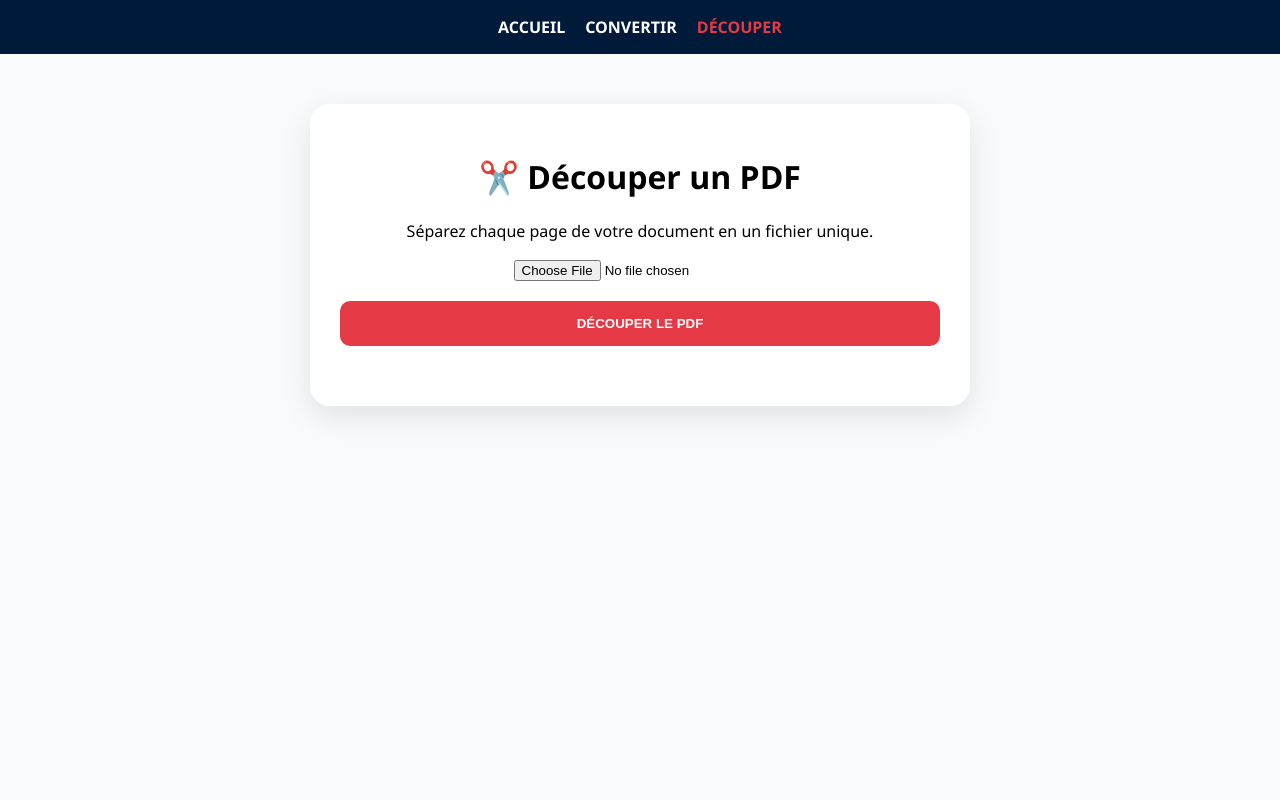
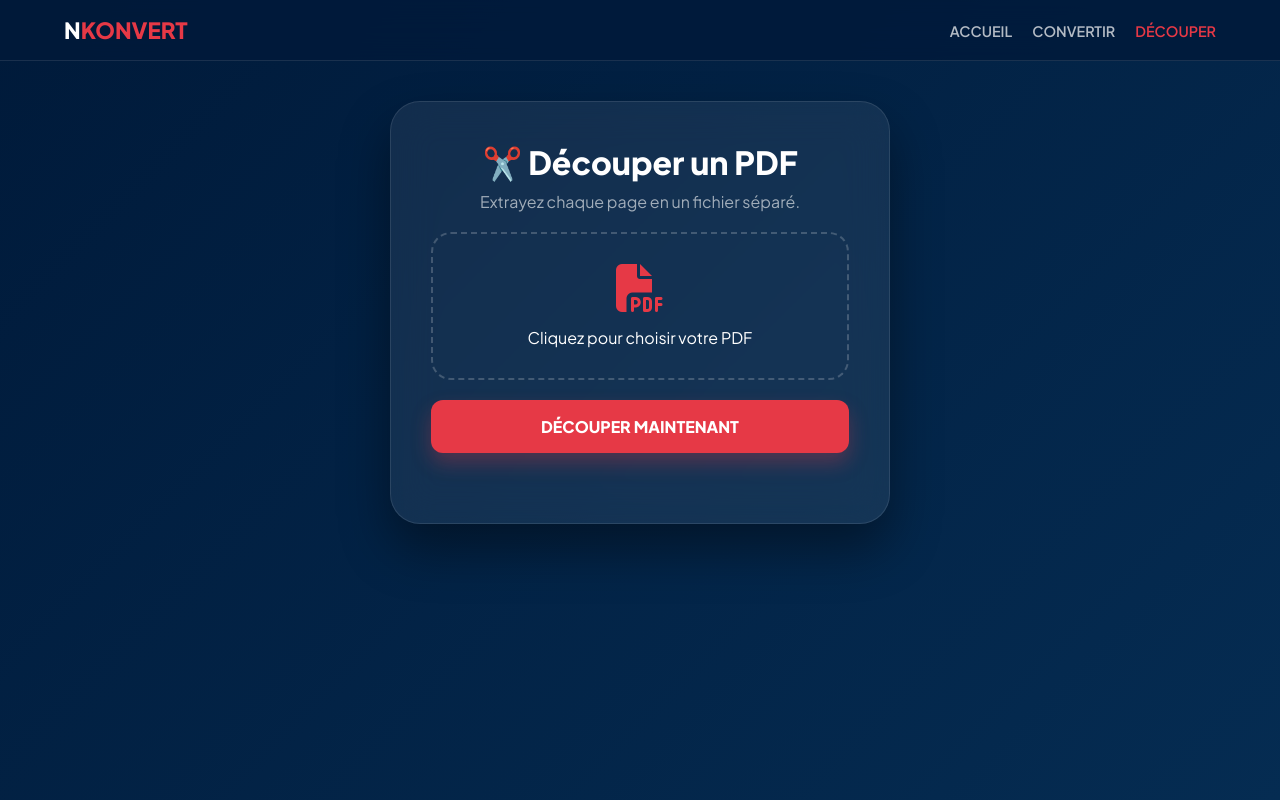
Before and after one commit to Reygreekk/nkonvert, a Flask app: page /split_pdf in a window 1280 px wide. Run offline with Flask 3, Linux system fonts and the light colour scheme.

Commit message:
decoupage.html

```diff
--- a/templates/decoupage.html
+++ b/templates/decoupage.html
@@ -5,49 +5,200 @@
     <meta name="viewport" content="width=device-width, initial-scale=1.0">
     <title>Découper PDF | NKONVERT</title>
     <link rel="stylesheet" href="https://cdnjs.cloudflare.com/ajax/libs/font-awesome/6.4.0/css/all.min.css">
+    <link href="https://fonts.googleapis.com/css2?family=Plus+Jakarta+Sans:wght@400;600;800&display=swap" rel="stylesheet">
     <style>
-        /* Utilise le même CSS que tes autres pages pour la cohérence */
-        :root { --red: #E63946; --dark: #00234E; --blue: #457B9D; }
-        body { font-family: 'Segoe UI', sans-serif; background: #F8FAFC; margin: 0; text-align: center; }
-        .main-nav { background: #001A3A; padding: 1rem; display: flex; justify-content: center; gap: 20px; }
-        .main-nav a { color: white; text-decoration: none; font-weight: bold; }
-        .card { background: white; max-width: 600px; margin: 50px auto; padding: 30px; border-radius: 20px; box-shadow: 0 10px 30px rgba(0,0,0,0.1); }
-        .btn { background: var(--red); color: white; border: none; padding: 15px 30px; border-radius: 10px; cursor: pointer; font-weight: bold; width: 100%; }
-        .page-item { display: flex; justify-content: space-between; padding: 10px; border-bottom: 1px solid #eee; }
-        .dl-link { color: var(--blue); text-decoration: none; font-weight: bold; }
+        :root {
+            --primary: #E63946; /* Rouge pour le découpage */
+            --dark: #001A3A;
+            --glass: rgba(255, 255, 255, 0.07);
+        }
+
+        * { margin: 0; padding: 0; box-sizing: border-box; font-family: 'Plus Jakarta Sans', sans-serif; }
+
+        body {
+            background: linear-gradient(135deg, #001A3A 0%, #052c52 100%);
+            min-height: 100vh;
+            color: white;
+            display: flex;
+            flex-direction: column;
+        }
+
+        /* BARRE DE NAVIGATION RESPONSIVE */
+        .navbar {
+            background: rgba(0, 26, 58, 0.8);
+            backdrop-filter: blur(15px);
+            padding: 1rem 5%;
+            display: flex;
+            justify-content: space-between;
+            align-items: center;
+            border-bottom: 1px solid rgba(255, 255, 255, 0.1);
+        }
+
+        .logo { font-weight: 800; font-size: 1.4rem; color: white; text-decoration: none; }
+        .logo span { color: var(--primary); }
+
+        .nav-links { display: flex; gap: 20px; list-style: none; }
+        .nav-links a {
+            color: rgba(255,255,255,0.7);
+            text-decoration: none;
+            font-weight: 600;
+            font-size: 0.9rem;
+            transition: 0.3s;
+        }
+        .nav-links a:hover { color: var(--primary); }
+
+        /* CONTENU */
+        .container { flex: 1; padding: 40px 20px; display: flex; justify-content: center; align-items: flex-start; }
+
+        .card {
+            background: var(--glass);
+            backdrop-filter: blur(20px);
+            border: 1px solid rgba(255, 255, 255, 0.1);
+            max-width: 500px;
+            width: 100%;
+            padding: 40px;
+            border-radius: 30px;
+            text-align: center;
+            box-shadow: 0 25px 50px rgba(0,0,0,0.4);
+        }
+
+        .upload-area {
+            border: 2px dashed rgba(255,255,255,0.2);
+            padding: 30px;
+            border-radius: 20px;
+            margin: 20px 0;
+            cursor: pointer;
+            transition: 0.3s;
+        }
+
+        .upload-area:hover { border-color: var(--primary); background: rgba(230, 57, 70, 0.05); }
+
+        .btn-action {
+            background: var(--primary);
+            color: white;
+            border: none;
+            padding: 16px 30px;
+            border-radius: 12px;
+            width: 100%;
+            font-weight: 700;
+            font-size: 1rem;
+            cursor: pointer;
+            transition: 0.3s;
+            box-shadow: 0 10px 20px rgba(230, 57, 70, 0.3);
+        }
+
+        .btn-action:hover { transform: translateY(-3px); box-shadow: 0 15px 25px rgba(230, 57, 70, 0.4); }
+
+        /* RÉSULTATS (LISTE DES PAGES) */
+        #result-list { margin-top: 30px; max-height: 300px; overflow-y: auto; text-align: left; }
+
+        .page-item {
+            background: rgba(255,255,255,0.05);
+            padding: 15px;
+            border-radius: 12px;
+            margin-bottom: 10px;
+            display: flex;
+            justify-content: space-between;
+            align-items: center;
+            border: 1px solid rgba(255,255,255,0.05);
+        }
+
+        .dl-link {
+            background: #2D3748;
+            color: white;
+            text-decoration: none;
+            padding: 6px 12px;
+            border-radius: 8px;
+            font-size: 0.8rem;
+            font-weight: bold;
+            transition: 0.2s;
+        }
+
+        .dl-link:hover { background: #4A5568; }
+
+        /* MOBILE OPTIMIZATION */
+        @media (max-width: 600px) {
+            .navbar { flex-direction: column; gap: 15px; text-align: center; }
+            .card { padding: 30px 20px; }
+            h1 { font-size: 1.5rem; }
+        }
     </style>
 </head>
 <body>
-    <nav class="main-nav">
-        <a href="/">ACCUEIL</a>
-        <a href="/convert_page">CONVERTIR</a>
-        <a href="/split_pdf" style="color: var(--red);">DÉCOUPER</a>
+
+    <nav class="navbar">
+        <a href="/" class="logo">N<span>KONVERT</span></a>
+        <ul class="nav-links">
+            <li><a href="/">ACCUEIL</a></li>
+            <li><a href="/convert_page">CONVERTIR</a></li>
+            <li><a href="/split_pdf" style="color: var(--primary);">DÉCOUPER</a></li>
+        </ul>
     </nav>
-    <div class="card">
-        <h1>✂️ Découper un PDF</h1>
-        <p>Séparez chaque page de votre document en un fichier unique.</p>
-        <input type="file" id="pdfInput" accept=".pdf" style="margin-bottom: 20px;">
-        <button class="btn" onclick="splitPDF()">DÉCOUPER LE PDF</button>
-        <div id="result-list" style="margin-top: 30px;"></div>
+
+    <div class="container">
+        <div class="card">
+            <h1>✂️ Découper un PDF</h1>
+            <p style="opacity: 0.6; margin-top: 8px;">Extrayez chaque page en un fichier séparé.</p>
+
+            <div class="upload-area" onclick="document.getElementById('pdfInput').click()">
+                <i class="fas fa-file-pdf fa-3x" style="color: var(--primary); margin-bottom: 15px;"></i>
+                <p id="file-label">Cliquez pour choisir votre PDF</p>
+                <input type="file" id="pdfInput" accept=".pdf" hidden onchange="updateLabel()">
+            </div>
+
+            <button class="btn-action" onclick="splitPDF()">DÉCOUPER MAINTENANT</button>
+
+            <div id="result-list"></div>
+        </div>
     </div>
 
     <script>
+        // Met à jour le texte quand un fichier est choisi
+        function updateLabel() {
+            const file = document.getElementById('pdfInput').files[0];
+            if(file) document.getElementById('file-label').innerText = file.name;
+        }
+
         async function splitPDF() {
-            const file = document.getElementById('pdfInput').files[0];
-            if(!file) return alert("Choisis un PDF !");
-            const fd = new FormData(); fd.append('file', file);
+            const fileInput = document.getElementById('pdfInput');
+            const file = fileInput.files[0];
+            const list = document.getElementById('result-list');
 
-            const res = await fetch('/split_pdf_action', { method: 'POST', body: fd });
-            const data = await res.json();
+            if(!file) return alert("Veuillez d'abord sélectionner un fichier PDF !");
 
-            if(data.success) {
-                const list = document.getElementById('result-list');
-                list.innerHTML = '<h3>Pages extraites :</h3>';
-                data.files.forEach(f => {
-                    list.innerHTML += `<div class="page-item"><span>${f.name}</span> <a href="${f.url}" class="dl-link">Télécharger</a></div>`;
+            // Animation de chargement
+            list.innerHTML = '<p style="text-align:center;"><i class="fas fa-circle-notch fa-spin"></i> Traitement en cours...</p>';
+
+            const fd = new FormData();
+            fd.append('file', file);
+
+            try {
+                // Appel à ta route Python dans app.py
+                const res = await fetch('/split_pdf_action', {
+                    method: 'POST',
+                    body: fd
                 });
+
+                const data = await res.json();
+
+                if(data.success) {
+                    list.innerHTML = '<h4 style="margin-bottom:15px;">Pages extraites :</h4>';
+                    data.files.forEach(f => {
+                        list.innerHTML += `
+                            <div class="page-item">
+                                <span style="font-size:0.9rem;"><i class="far fa-file-pdf"></i> ${f.name}</span>
+                                <a href="${f.url}" class="dl-link" download>Télécharger</a>
+                            </div>`;
+                    });
+                } else {
+                    list.innerHTML = `<p style="color:var(--primary);">Erreur : ${data.error}</p>`;
+                }
+            } catch (error) {
+                list.innerHTML = `<p style="color:var(--primary);">Erreur de connexion au serveur.</p>`;
+                console.error(error);
             }
         }
     </script>
+
 </body>
 </html>
```
